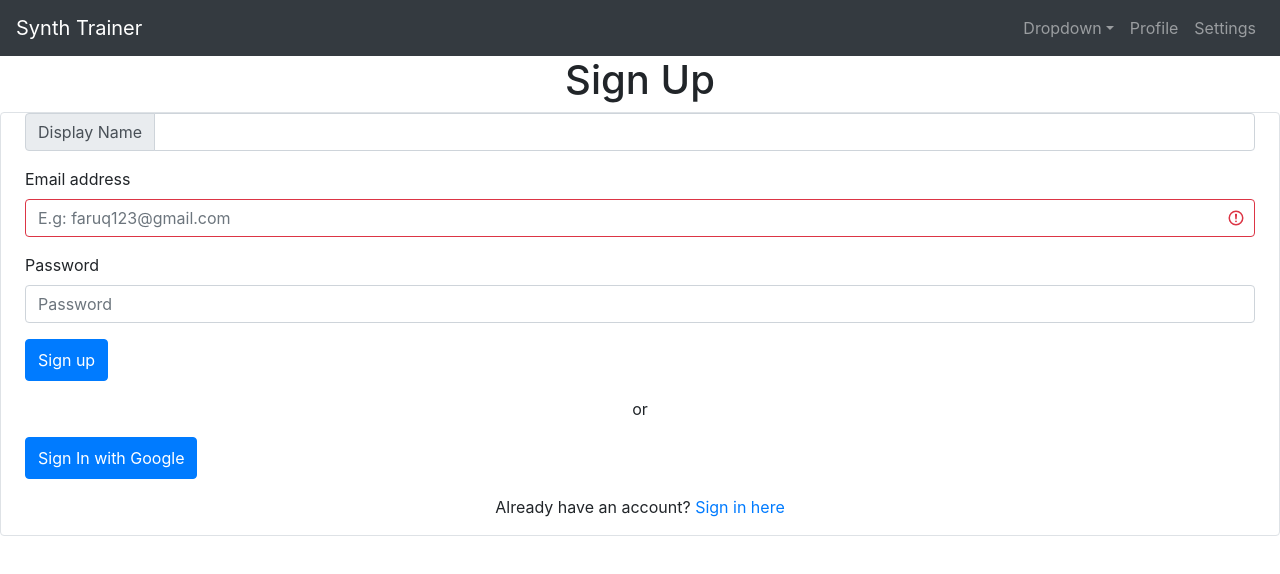
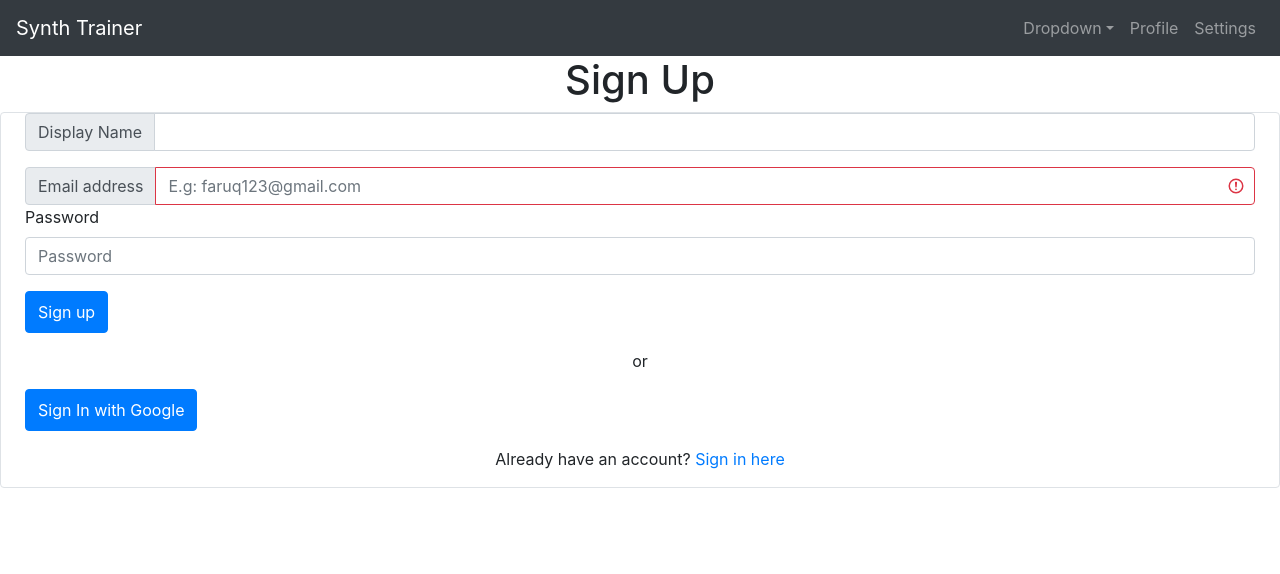
Before and after one commit to alvinlai808/Synth-Trainer, a React (Create React App) app in the folder synth-trainer/: page /signUp in a window 1280 px wide. Shown: the top 574 px of the page. Built offline with nearby package versions, Linux system fonts and the light colour scheme; no server answers.

Commit message:
change to InputGroup and add prepend

```diff
--- a/synth-trainer/src/Components/EmailForm.jsx
+++ b/synth-trainer/src/Components/EmailForm.jsx
@@ -2,6 +2,7 @@ import React, { useState } from "react";
 import {
   Form,
   FormControl,
+  InputGroup,
 } from "react-bootstrap";
 import "./SignIn.css";
 import { useEffect } from "react";
@@ -22,8 +23,10 @@ const EmailForm = () => {
 
   return (
     <div>
-      <Form.Group controlId="formBasicEmail">
-        <Form.Label>Email address</Form.Label>
+      <InputGroup controlId="formBasicEmail">
+        <InputGroup.Prepend>
+          <InputGroup.Text>Email address</InputGroup.Text>
+        </InputGroup.Prepend>
         <FormControl
           type="email"
           name="userEmail"
@@ -34,7 +37,7 @@ const EmailForm = () => {
           isValid={isValidEmail}
           onChange={(event) => onChangeHandler(event)}
         />
-      </Form.Group>
+      </InputGroup>
     </div>
   );
 };
```
